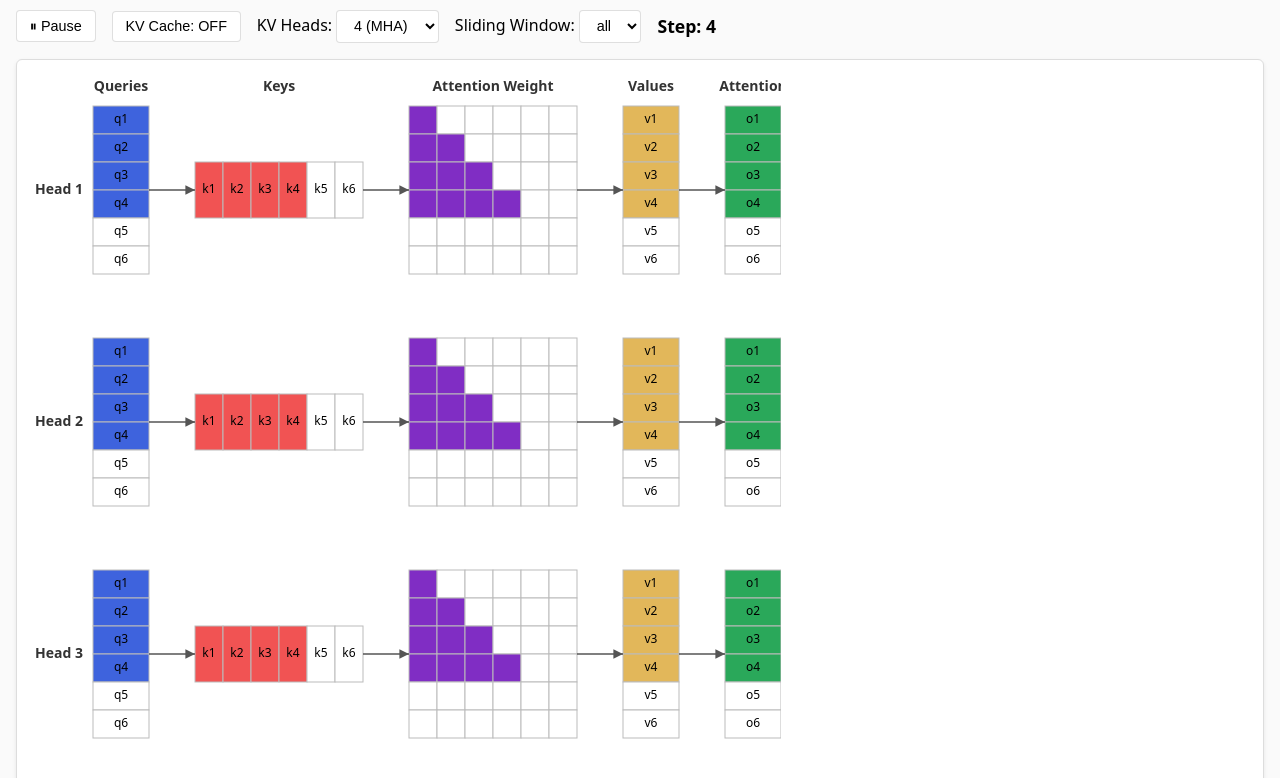
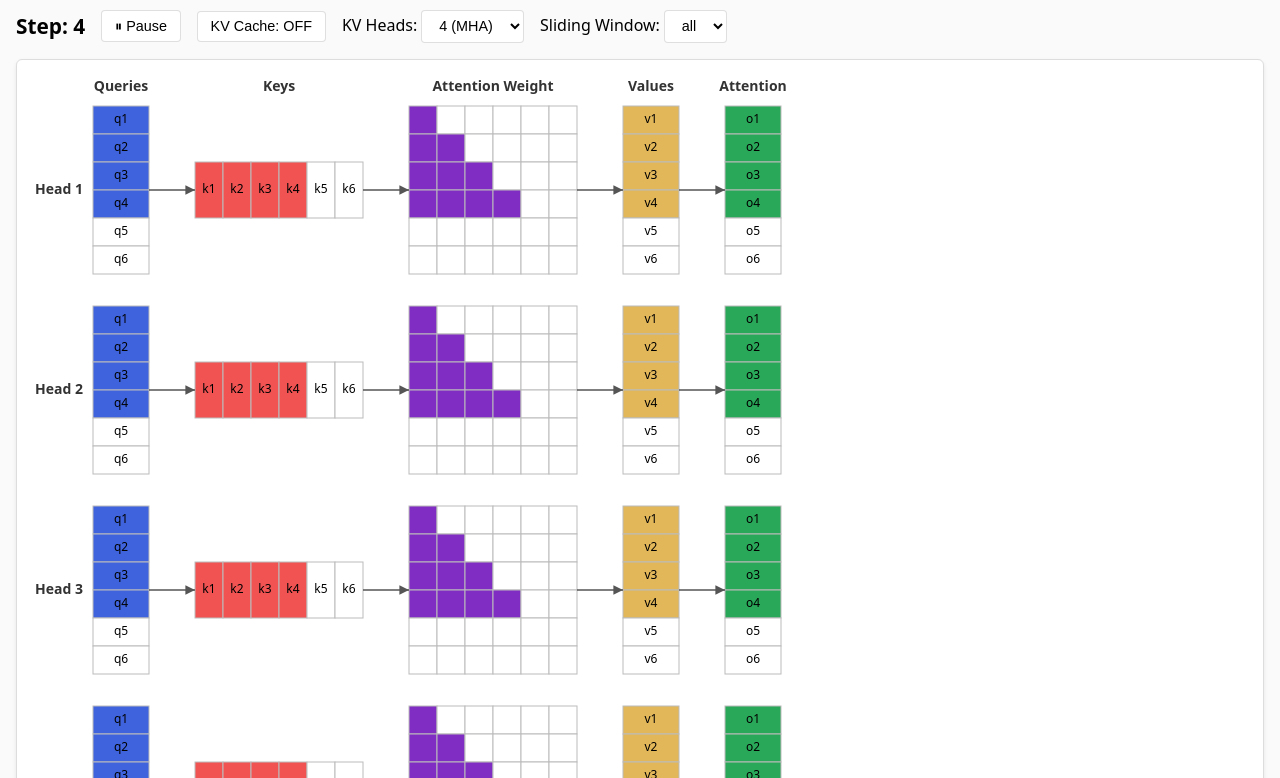
Before and after one commit to ymgw55/attention-visualizer, a plain HTML site: page docs/index.html in a window 1280 px wide. Shown: the part 77-855 px from the top of the page. Drawn offline with nearby package versions, Linux system fonts and the light colour scheme.

Commit message:
Increase step display font size and adjust layout margins in index.html

```diff
--- a/docs/index.html
+++ b/docs/index.html
@@ -39,7 +39,7 @@
 
     #step-display {
       font-weight: 600;
-      font-size: 1.1rem;
+      font-size: 1.3rem;
     }
 
     #container {
@@ -96,6 +96,7 @@
     ) represent cached values
   </p>
   <div id="controls">
+    <span id="step-display">Step: 1</span>
     <button id="play-btn">⏸ Pause</button>
     <button id="cache-btn">KV Cache: OFF</button>
     <label>KV Heads:
@@ -115,13 +116,12 @@
         <option value="1">1</option>
       </select>
     </label>
-    <span id="step-display">Step: 1</span>
   </div>
   <div id="container"></div>
 
   <script>
     /************** Configuration **************/
-    const HEADS = 4, TOKENS = 6, CELL = 28, ROW_H = CELL, W_QVO = CELL * 2, H_QVO = ROW_H, W_K = CELL, H_K = ROW_H * 2, PAD_H = 46, HEAD_MARGIN = 64, HEAD_HEIGHT = TOKENS * ROW_H;
+    const HEADS = 4, TOKENS = 6, CELL = 28, ROW_H = CELL, W_QVO = CELL * 2, H_QVO = ROW_H, W_K = CELL, H_K = ROW_H * 2, PAD_H = 46, HEAD_MARGIN = 32, HEAD_HEIGHT = TOKENS * ROW_H;
 
     /************** Runtime **************/
     let groups = 4, step = 0, playing = true, kvCache = false, winSetting = 'all';
@@ -137,7 +137,7 @@
       X.M = X.K + TOKENS * W_K + PAD_H;
       X.V = X.M + TOKENS * CELL + PAD_H;
       X.O = X.V + W_QVO + PAD_H;
-      X.W = X.O + W_QVO;
+      X.W = X.O + W_QVO + 20; // Add extra margin for "Attention" label
     }
 
     const qCenterY = y => y + TOKENS / 2 * ROW_H;
```
